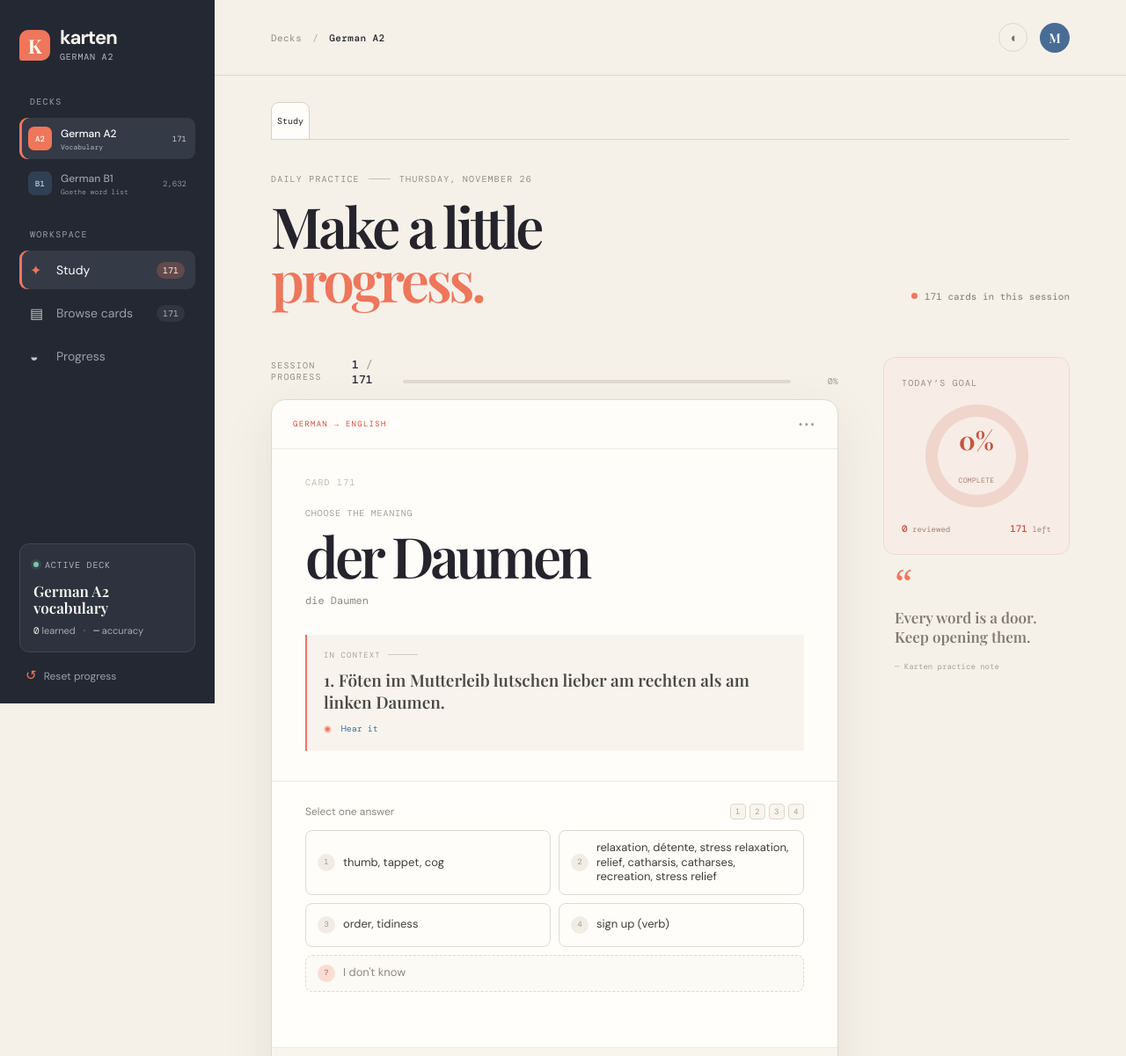
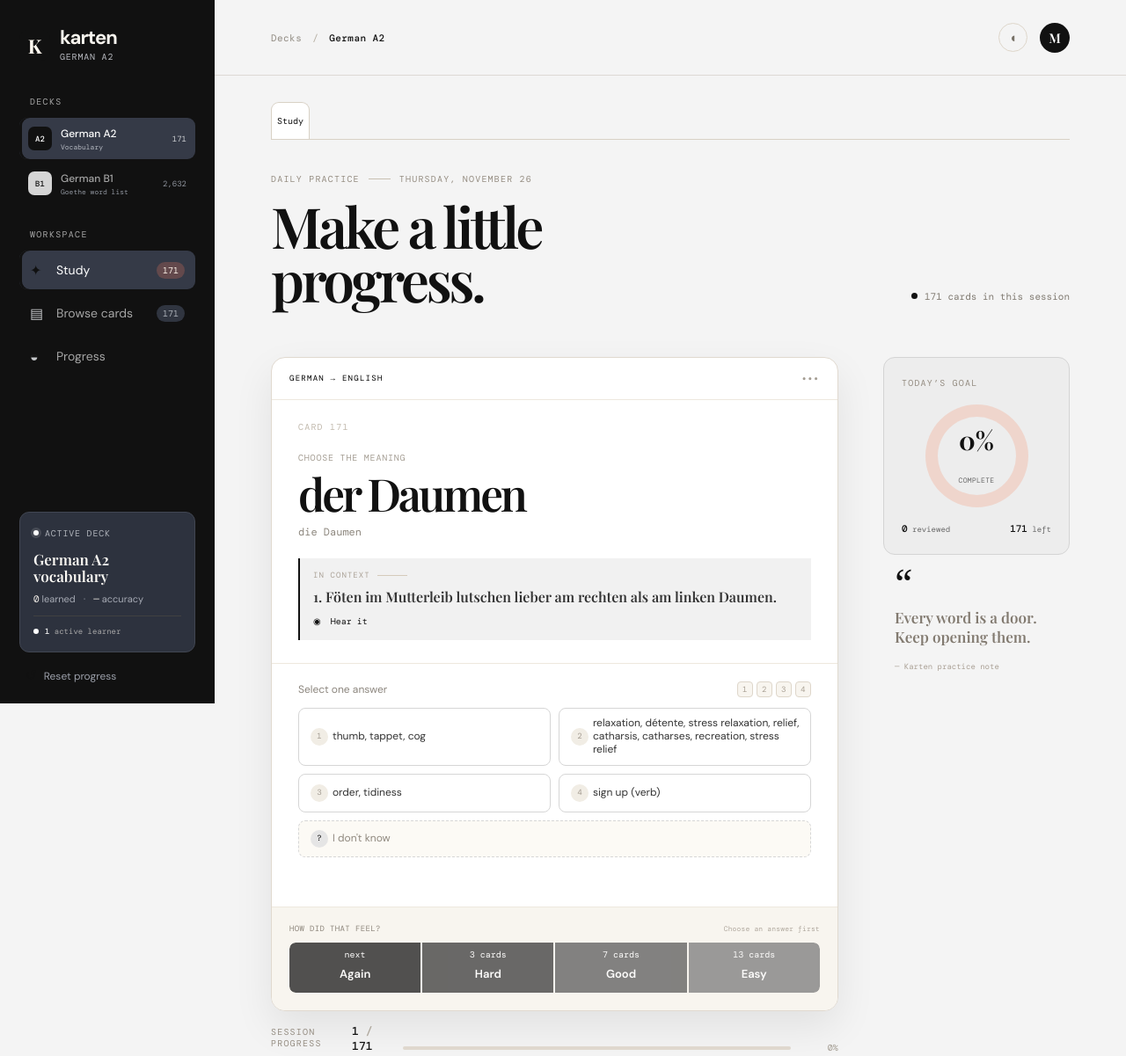
Before and after one commit to MuntasirRahamanSirkhazi/german, a plain HTML site: page dist/index.html in a window 1280 px wide. Shown: the top 1201 px of the page at 88% size. Drawn offline with nearby package versions, Linux system fonts and the light colour scheme.

Commit message:
Refine monochrome study layout

```diff
--- a/dist/index.html
+++ b/dist/index.html
@@ -59,6 +59,7 @@
             <div class="deck-mini-topline"><span class="live-dot"></span> Active deck</div>
             <div class="deck-mini-title" id="activeDeckTitle">German A2 vocabulary</div>
             <div class="deck-mini-meta"><span id="miniLearned">0</span> learned <span class="bullet">·</span> <span id="miniAccuracy">—</span> accuracy</div>
+            <div class="active-people"><span class="active-people-dot"></span><span><strong id="activePeopleCount">1</strong> active learner</span></div>
           </div>
           <button class="side-link" id="resetProgressButton" type="button"><span>↺</span> Reset progress</button>
         </div>
@@ -92,12 +93,6 @@
 
             <div class="study-grid">
               <div class="study-main">
-                <div class="progress-row">
-                  <div class="progress-copy"><span class="progress-kicker">Session progress</span><strong><span id="progressCurrent">1</span> <span class="progress-slash">/</span> <span id="progressTotal">171</span></strong></div>
-                  <div class="progress-track"><div class="progress-fill" id="progressFill"></div></div>
-                  <div class="progress-percent" id="progressPercent">0%</div>
-                </div>
-
                 <article class="flashcard" id="flashcard">
                   <div class="card-topline"><span class="tag">GERMAN → ENGLISH</span><button class="card-menu" type="button" aria-label="Card options">•••</button></div>
                   <div class="card-body">
@@ -126,6 +121,12 @@
                     </div>
                   </div>
                 </article>
+
+                <div class="progress-row">
+                  <div class="progress-copy"><span class="progress-kicker">Session progress</span><strong><span id="progressCurrent">1</span> <span class="progress-slash">/</span> <span id="progressTotal">171</span></strong></div>
+                  <div class="progress-track"><div class="progress-fill" id="progressFill"></div></div>
+                  <div class="progress-percent" id="progressPercent">0%</div>
+                </div>
 
                 <div class="study-footer">
                   <div class="tip"><span class="tip-icon">✧</span><span><strong>Keep going.</strong> You’re building the recall that sticks.</span></div>
@@ -182,6 +183,6 @@
     </div>
 
     <div class="toast" id="toast" role="status"></div>
-    <script src="./app.js?v=20261125-1" type="module"></script>
+    <script src="./app.js?v=20261126-1" type="module"></script>
   </body>
 </html>
--- a/dist/styles.css
+++ b/dist/styles.css
@@ -1,18 +1,18 @@
 :root {
-  --paper: #f5f1e9;
-  --paper-deep: #ede8de;
-  --ink: #25232b;
-  --muted: #77736e;
-  --line: #ddd7ca;
-  --coral: #ee765b;
-  --coral-dark: #c9523e;
-  --coral-soft: #f9ddd3;
-  --blue: #486c94;
-  --blue-soft: #dce7f0;
-  --white: #fffdfa;
-  --sidebar: #242832;
-  --sidebar-muted: #9b9fa9;
-  --shadow: 0 20px 60px rgba(40, 31, 22, 0.08);
+  --paper: #f4f4f4;
+  --paper-deep: #e9e9e9;
+  --ink: #111;
+  --muted: #666;
+  --line: #d3d3d3;
+  --coral: #111;
+  --coral-dark: #000;
+  --coral-soft: #e5e5e5;
+  --blue: #111;
+  --blue-soft: #e5e5e5;
+  --white: #fff;
+  --sidebar: #111;
+  --sidebar-muted: #a5a5a5;
+  --shadow: 0 18px 45px rgba(0, 0, 0, 0.08);
   --display: "Playfair Display", Georgia, serif;
   --sans: "DM Sans", Arial, sans-serif;
   --mono: "DM Mono", monospace;
@@ -89,6 +89,9 @@ button { cursor: pointer; }
 .deck-mini-meta { margin-top: 8px; color: #a7abb5; font-size: 11px; }
 .deck-mini-meta span { color: #f2eee8; font-family: var(--mono); }
 .deck-mini-meta .bullet { color: #707681; margin: 0 4px; }
+.active-people { display: flex; align-items: center; gap: 7px; margin-top: 12px; padding-top: 11px; border-top: 1px solid #414141; color: #a7a7a7; font-family: var(--mono); font-size: 9px; }
+.active-people strong { color: #f2f2f2; font-weight: 500; }
+.active-people-dot { width: 6px; height: 6px; border-radius: 50%; background: #fff; }
 .side-link { margin: 16px 7px 0; padding: 0; border: 0; color: #9b9fa9; background: transparent; font-size: 12px; }
 .side-link:hover { color: #fff; }
 .side-link span { margin-right: 5px; color: var(--coral); font-size: 15px; }
@@ -133,8 +136,8 @@ h1 em { color: var(--coral); font-style: normal; }
 .study-tab.active .study-tab-close { color: var(--coral); }
 
 .study-grid { display: grid; grid-template-columns: minmax(0, 1fr) 212px; gap: clamp(28px, 4vw, 62px); margin-top: 57px; }
-.study-main { min-width: 0; }
-.progress-row { display: grid; grid-template-columns: 132px minmax(100px, 1fr) 36px; align-items: end; gap: 18px; margin-bottom: 14px; }
+.study-main { min-width: 0; max-width: 780px; }
+.progress-row { display: grid; grid-template-columns: 132px minmax(100px, 1fr) 36px; align-items: end; gap: 18px; margin: 14px 0 0; }
 .progress-copy { display: flex; align-items: baseline; justify-content: space-between; gap: 8px; }
 .progress-copy strong { color: var(--ink); font-family: var(--mono); font-size: 13px; font-weight: 500; }
 .progress-slash { color: #ada69b; }
@@ -142,29 +145,29 @@ h1 em { color: var(--coral); font-style: normal; }
 .progress-fill { width: 0%; height: 100%; border-radius: inherit; background: var(--coral); transition: width .4s ease; }
 .progress-percent { color: #a19a8f; font-family: var(--mono); font-size: 10px; text-align: right; }
 
-.flashcard { overflow: hidden; border: 1px solid #e0d9cf; border-radius: 16px; background: var(--white); box-shadow: var(--shadow); }
-.card-topline { display: flex; align-items: center; justify-content: space-between; padding: 19px 24px; border-bottom: 1px solid #eee8de; }
+.flashcard { max-width: 760px; overflow: hidden; border: 1px solid #e0d9cf; border-radius: 16px; background: var(--white); box-shadow: var(--shadow); }
+.card-topline { display: flex; align-items: center; justify-content: space-between; padding: 15px 20px; border-bottom: 1px solid #eee8de; }
 .tag { color: var(--coral-dark); font-size: 9px; letter-spacing: .14em; }
 .card-menu { padding: 0; border: 0; color: #a49d93; background: transparent; letter-spacing: 2px; font-size: 13px; }
 .card-menu:hover { color: var(--ink); }
-.card-body { padding: 31px 38px 34px; }
+.card-body { padding: 24px 30px 26px; }
 .card-number { color: #c2baae; font-family: var(--mono); font-size: 10px; letter-spacing: .12em; }
 .prompt-label { margin-top: 22px; color: #a69f95; letter-spacing: .08em; }
-.card-body h2 { margin: 11px 0 0; color: var(--ink); font-family: var(--display); font-size: clamp(42px, 5vw, 65px); font-weight: 600; letter-spacing: -.06em; line-height: .98; }
+.card-body h2 { margin: 9px 0 0; color: var(--ink); font-family: var(--display); font-size: clamp(36px, 4vw, 52px); font-weight: 600; letter-spacing: -.06em; line-height: .98; }
 .word-forms { margin-top: 11px; color: #8c867d; font-family: var(--mono); font-size: 12px; }
-.example-block { position: relative; margin-top: 31px; padding: 17px 19px 17px; border-left: 2px solid var(--coral); background: #f8f4ed; }
+.example-block { position: relative; margin-top: 22px; padding: 13px 15px 13px; border-left: 2px solid var(--coral); background: #f1f1f1; }
 .example-label { display: flex; align-items: center; gap: 8px; color: #aca398; font-size: 9px; }
 .example-rule { width: 34px; height: 1px; background: #d5cabb; }
-.example-block p { max-width: 620px; margin: 10px 0 4px; color: #4b4947; font-family: var(--display); font-size: 19px; line-height: 1.35; }
+.example-block p { max-width: 620px; margin: 8px 0 4px; color: #333; font-family: var(--display); font-size: 16px; line-height: 1.35; }
 .speak-button { padding: 5px 0 0; border: 0; color: var(--blue); background: transparent; font-family: var(--mono); font-size: 10px; }
 .speak-button:hover { color: var(--coral-dark); }
 .speaker-icon { display: inline-block; margin-right: 5px; color: var(--coral); font-size: 10px; }
-.answer-area { padding: 25px 38px 29px; border-top: 1px solid #eee8de; background: #fffefa; }
+.answer-area { padding: 20px 30px 22px; border-top: 1px solid #eee8de; background: #fff; }
 .answer-heading { display: flex; justify-content: space-between; align-items: center; margin-bottom: 12px; color: #8c867e; font-size: 12px; }
 .keyboard-hint { display: flex; gap: 4px; }
 kbd { display: inline-grid; place-items: center; width: 18px; height: 18px; border: 1px solid #ded6ca; border-radius: 4px; color: #aaa195; background: #f8f5ef; font-family: var(--mono); font-size: 9px; }
 .options { display: grid; grid-template-columns: 1fr 1fr; gap: 9px; }
-.option-button { position: relative; display: flex; align-items: center; min-height: 50px; padding: 11px 13px 11px 42px; border: 1px solid #e0d9cf; border-radius: 8px; color: #3f3d3a; background: #fffdfa; text-align: left; font-size: 13px; line-height: 1.28; transition: border-color .18s ease, background .18s ease, transform .18s ease; }
+.option-button { position: relative; display: flex; align-items: center; min-height: 44px; padding: 9px 12px 9px 38px; border: 1px solid #d6d6d6; border-radius: 8px; color: #333; background: #fff; text-align: left; font-size: 12px; line-height: 1.28; transition: border-color .18s ease, background .18s ease, transform .18s ease; }
 .option-button:hover:not(:disabled) { border-color: var(--coral); background: #fff8f4; transform: translateY(-1px); }
 .option-button:focus-visible { outline: 3px solid rgba(238,118,91,.25); outline-offset: 2px; }
 .option-number { position: absolute; left: 13px; display: grid; place-items: center; width: 20px; height: 20px; border-radius: 50%; color: #a29b91; background: #f1ede5; font-family: var(--mono); font-size: 9px; }
@@ -325,3 +328,26 @@ kbd { display: inline-grid; place-items: center; width: 18px; height: 18px; bord
   .stats-grid { grid-template-columns: 1fr; }
   .stat-feature, .stats-history { grid-column: auto; }
 }
+
+/* Monochrome study theme */
+.deck-level { color: #111; background: #e5e5e5; }
+.deck-level.b1 { color: #111; background: #d5d5d5; }
+.deck-option.active .deck-level, .deck-option.active .deck-level.b1 { color: #fff; background: #111; }
+.live-dot { background: #fff; box-shadow: 0 0 0 3px rgba(255,255,255,.12); }
+.option-button.correct { border-color: #666; color: #111; background: #e9e9e9; }
+.option-button.correct .option-number { background: #555; }
+.option-button.incorrect { border-color: #777; color: #111; background: #e4e4e4; }
+.option-button.incorrect .option-number { background: #111; }
+.review-button.again { background: #111; }
+.review-button.hard { background: #333; }
+.review-button.good { background: #555; }
+.review-button.easy { background: #777; }
+.goal-card { background: #ededed; border-color: #d4d4d4; }
+.goal-ring { background: conic-gradient(#111 0deg, #111 0deg, #d4d4d4 0deg, #d4d4d4 360deg); }
+.goal-ring > div { background: #ededed; }
+.goal-ring strong, .goal-meta strong { color: #111; }
+.goal-ring span, .goal-meta { color: #666; }
+.stat-feature { border-color: #111; background: #111; }
+.stat-feature .rail-label, .stat-feature p { color: #ddd; }
+.history-bar { background: #d1d1d1; }
+.history-bar.active { background: #111; }
```
